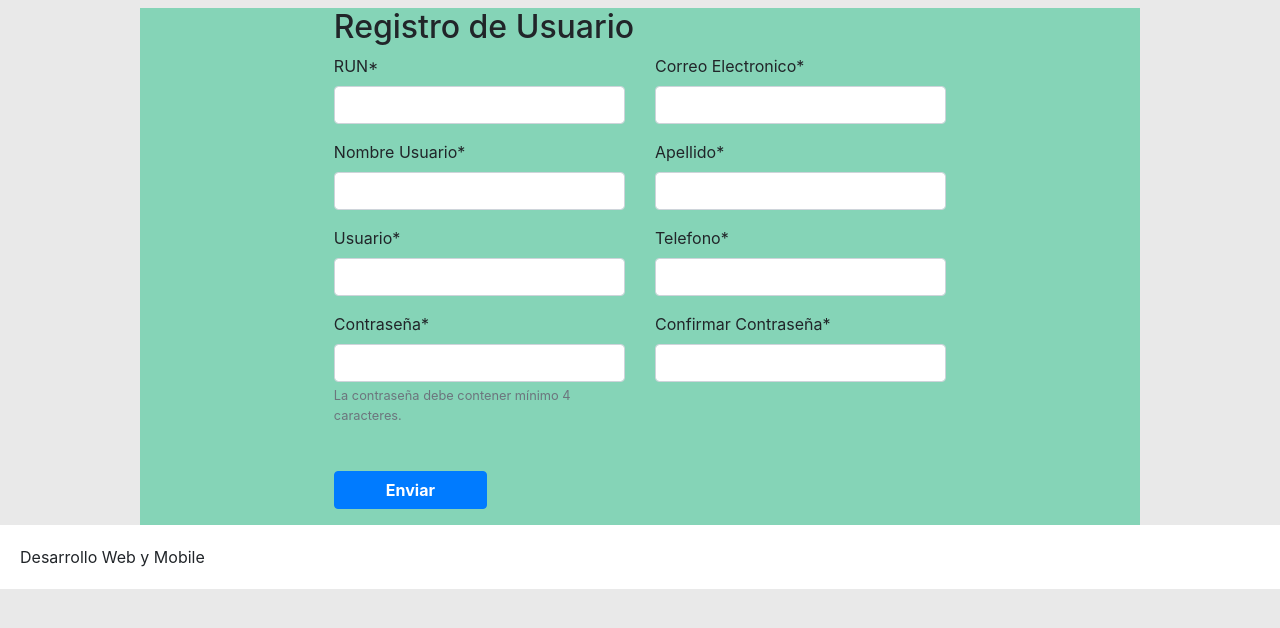
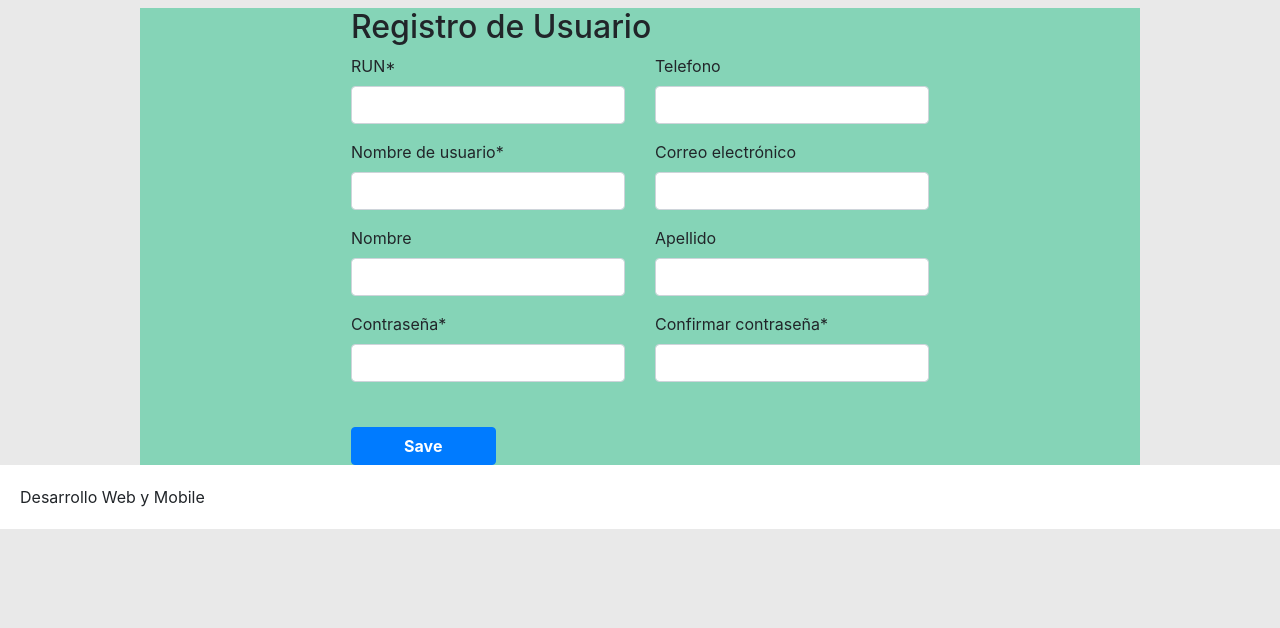
Before and after one commit to Tatarkus/PerrisDjango, a Django app: page /registro in a window 1280 px wide. Shown: the part 134-762 px from the top of the page. Run offline with Django 3.2, Linux system fonts and the light colour scheme; some libraries are stand-ins or nearby versions.

Commit message:
cambio modelo y formulario
forms: juntadas las 2 formas de registro en una.  Los campos de telefono y run implementados en la forma (que volvio vuelve a user ModelForm)
models: modelo cliente usa mas atributos de la clase base User
view:incompleto, falta implementar el registro

```diff
--- a/Perris/forms.py
+++ b/Perris/forms.py
@@ -1,63 +1,57 @@
 from django import forms
 from crispy_forms.helper import FormHelper
-from crispy_forms.layout import Layout, Fieldset, ButtonHolder, Submit, Div
+from crispy_forms.layout import Layout, Fieldset, ButtonHolder, Submit, Div, HTML
 from .models import Cliente
 from django.contrib.auth.models import User
 
-class FormRegistroCliente(forms.Form):
+class FormRegistroCliente(forms.ModelForm):
+    run =forms.CharField(widget=forms.PasswordInput(),label="RUN")
+    password2 =forms.CharField(widget=forms.PasswordInput(),label="Confirmar contraseña")
+    fono_numero =forms.CharField(widget=forms.PasswordInput(),label="Telefono",required=False)
 
-    run=forms.CharField(widget=forms.TextInput(),label="RUN")
-    nombre=forms.CharField(widget=forms.TextInput(),label="Nombre Usuario")
-    apellido=forms.CharField(widget=forms.TextInput(),label="Apellido")
-    mail=forms.EmailField(widget=forms.TextInput(),label="Correo Electronico")
-    telefono=forms.CharField(widget=forms.TextInput(),label="Telefono")
-    username=forms.CharField(widget=forms.TextInput(),label="Usuario")
-    password=forms.CharField(widget=forms.PasswordInput(),label="Contraseña")
-    password2=forms.CharField(widget=forms.PasswordInput(),label="Confirmar Contraseña")
-
+    class Meta:
+        model = User
+        # specify what fields should be used in this form.
+        fields = ('email',
+                  'username', 'password','first_name','last_name','password2',
+                 )
 
     def __init__(self, *args, submit_title="Enviar", **kwargs):
         super().__init__(*args, **kwargs)
+        self.helper=FormHelper()
+        self.fields['username'].label = 'Nombre de usuario'
+        self.fields['username'].help_text = None
+        self.fields['password'].label = 'Contraseña'
+        self.fields['first_name'].label = 'Nombre'
+        self.fields['email'].label = 'Correo electrónico'
+        self.fields['last_name'].label = 'Apellido'
 
-        self.helper=FormHelper()
-        self.fields['password'].help_text = "La contraseña debe contener mínimo 4 caracteres."
+
         self.helper.layout = Layout(
             Div(
                 Div('run', css_class="col-sm-6"),
-                Div('mail', css_class="col-sm-6"),
-                css_class = 'row'
-            ),
-            Div(
-                Div('nombre', css_class="col-sm-6"),
-                Div('apellido', css_class="col-sm-6"),
+                Div('fono_numero', css_class="col-sm-6"),
                 css_class = 'row'
             ),
             Div(
                 Div('username', css_class="col-sm-6"),
-                Div('telefono', css_class="col-sm-6"),
+                Div('email', css_class="col-sm-6"),
+                css_class = 'row'
+            ),
+            Div(
+                Div('first_name', css_class="col-sm-6"),
+                Div('last_name', css_class="col-sm-6"),
                 css_class = 'row'
             ),
             Div(
                 Div('password', css_class="col-sm-6"),
                 Div('password2', css_class="col-sm-6"),
                 css_class = 'row'
+            ),
+            ButtonHolder(
+                        Submit('save', 'Save')
             )
         )
-        self.helper.add_input(Submit('POST', submit_title))
-
-class FormRegistroUsuario(forms.ModelForm):
-    class Meta:
-        model = User
-        # specify what fields should be used in this form.
-        fields = ('email',
-                  'username', 'password',
-                 )
-
-    def __init__(self, *args, submit_title="Enviar", **kwargs):
-        super().__init__(*args, **kwargs)
-    # Set layout for fields.
-        self.helper=FormHelper()
-        self.fields['username'].help_text = None
 
 
 
--- a/Perris/templates/registro.html
+++ b/Perris/templates/registro.html
@@ -6,6 +6,8 @@
 <div class=centrado>
 
 		{% crispy form %}
+
+
 </div>
 
 
--- a/Perris/views.py
+++ b/Perris/views.py
@@ -2,7 +2,7 @@ from django.shortcuts import render, render_to_response
 from .models import Cliente, Mascota,Adopcion
 from django.template import loader,RequestContext
 from django.http import HttpResponse
-from .forms import FormRegistroCliente, Login, FormRegistroUsuario
+from .forms import FormRegistroCliente, Login
 from django.contrib.auth import authenticate, login, logout
 from django.contrib.auth.decorators import login_required
 from django.contrib.auth.models import User
@@ -65,10 +65,9 @@ def registro(request):
             return render(request, 'clientes.html', {'lista':lista,'active_tab':active_tab})
     # if a GET (or any other method) we'll create a blank form
     else:
-        formUsr = FormRegistroUsuario()
         print("NO ES POST")
         form = FormRegistroCliente()
-    return render(request, 'registro.html', {'form': form,'active_tab':active_tab,'form2':formUsr})
+    return render(request, 'registro.html', {'form': form,'active_tab':active_tab})
 
 def index(request):
     active_tab = 'tab1'
```
Also changed, not shown: Perris/models.py (+5 -7 lines).
